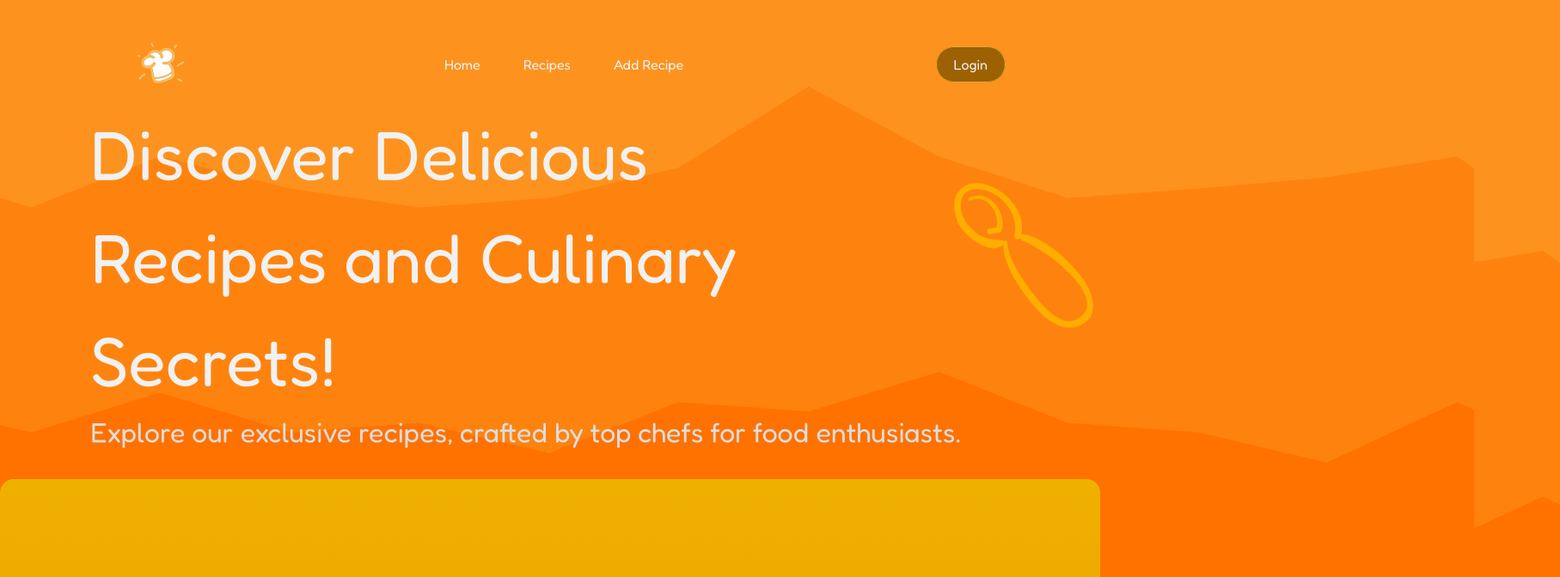
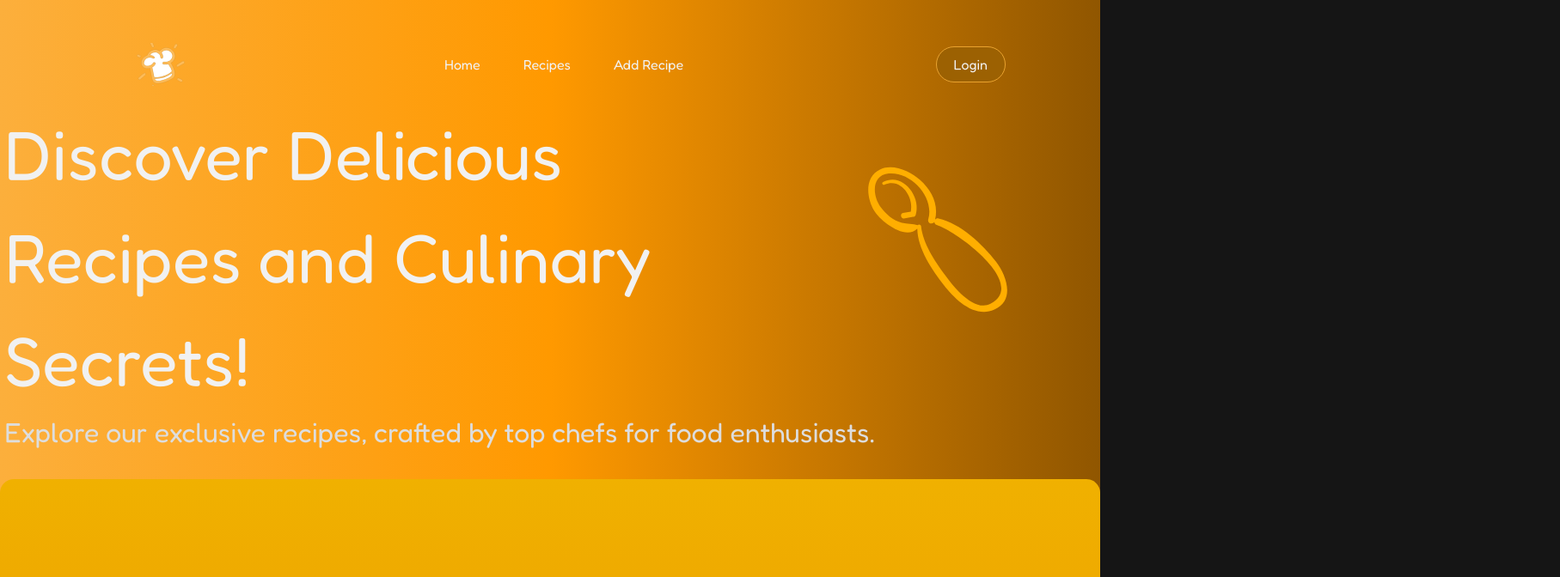
Before and after one commit to Hadi87s/Personal-Book-Recipe, a React (Vite) app: page / in a window 1280 px wide. Shown: the top 672 px of the page at 86% size, 1815 px wide, since content can reach past the window. Built offline with nearby package versions, Linux system fonts and the light colour scheme.

Commit message:
fix: finished the nightmare of responsiveness!

```diff
--- a/src/components/Navbar/Navbar.tsx
+++ b/src/components/Navbar/Navbar.tsx
@@ -5,7 +5,7 @@ import { useEffect, useState } from "react";
 const Navbar = () => {
   const [scrolled, setScrolled] = useState<boolean>(false);
   const navigate = useNavigate();
-  useEffect(() => {
+
   const handleScroll = () => {
     const y = window.scrollY;
     if (y > 55) {
@@ -14,6 +14,8 @@ const Navbar = () => {
       setScrolled(false);
     }
   };
+
+  useEffect(() => {
     window.addEventListener("scroll", handleScroll);
 
     return () => {
--- a/src/components/Navbar/navbar.css
+++ b/src/components/Navbar/navbar.css
@@ -1,7 +1,7 @@
 nav {
     display: flex;
     flex-direction: row;
-    justify-content: center ;
+    justify-content: space-between ;
     align-items: center;
     margin-bottom: 20px;
     background-size: 4px 4px;
@@ -17,7 +17,7 @@ nav {
 nav.navbar {
     background-color: rgba(255, 166, 0, 0);
     border:none;
-    width: 1100px;
+    max-width: 1100px;
     padding: 20px 40px;
 }
 
@@ -25,7 +25,7 @@ nav.scroll {
     background-color: rgba(79, 51, 0, 0.227);
     border: 2px solid  rgba(213, 131, 0, 0.788);
     background-image: radial-gradient(rgba(0, 0, 0, 0) 2px, rgb(59 48 30 / 50%) 1px);
-    width: 1000px;
+    max-width: 1000px;
     padding: 10px 15px;
     backdrop-filter: blur(3px);
 }
@@ -77,3 +77,26 @@ nav .login a:hover {
     width: 75px;
     height: 50px;
 }
+
+@media (max-width:1100px) {
+    nav .navList {
+        width: 600px;
+    }
+}
+@media (max-width:900px) {
+    nav .navList {
+        width:400px;
+    }
+    .wigglingSVG{
+        display: none;
+    }
+}
+@media (max-width:700px) {
+    nav .navList {
+       display: none;
+
+    }
+    nav {
+        width: 90%;
+    }
+}
--- a/src/screens/home/home.tsx
+++ b/src/screens/home/home.tsx
@@ -16,6 +16,7 @@ const Home = () => {
       initial={{ opacity: 0 }}
       animate={{ opacity: 1 }}
       transition={{ duration: 0.8 }}
+      className="topLevel"
     >
       <div className="container">
         <div className="text">
@@ -30,7 +31,6 @@ const Home = () => {
               enthusiasts.
             </p>
           </motion.div>
-          <div className="blob"></div>
         </div>
         <motion.div
           initial={{ opacity: 0, x: 1000, y: -1000 }}
--- a/src/screens/screens.css
+++ b/src/screens/screens.css
@@ -36,9 +36,9 @@ body {
     position: relative;
     flex-wrap:wrap;
     padding: 10px 5px;
-    margin-left: 100px;
-    margin-right: 100px;
 }
+
+
 
 
 .container .text h1 {
@@ -74,16 +74,18 @@ body {
 
 
 .blob, .waves{
+    display: block;
     position: absolute;
     top: 0;
-    left: 30%;
+    left: 50%;
+    transform: translateX(-50%);
     aspect-ratio: 16 / 9;
-    width: 65vw;
+    width: 100%;
     height: 100vh;
     z-index: -1;
-    background-image: url("../../public/mainCover.svg");
+    background-image: url("../../public/mainCover1.svg");
     background-repeat: no-repeat;
-    transform: scale(2.2);
+    margin-left: auto;
 }
 
 .waves {
@@ -102,5 +104,19 @@ body {
     height: 100vh;
     top: 0;
     left:0
+}
 
+@media (max-width:1000px) {
+    .wigglingSVG{
+        display: none;
+    }
 }
+
+@media (min-width: 1100px) {
+    .blob {
+        display: none;
+    }
+    body {
+        background-image: linear-gradient(to right, #FCAF3C,#ff9900,#905600);
+    }
+}
```
Also changed, not shown: public/mainCover.svg, public/mainCover1.svg (added). Lines whose indentation alone changed are shown as unchanged.
